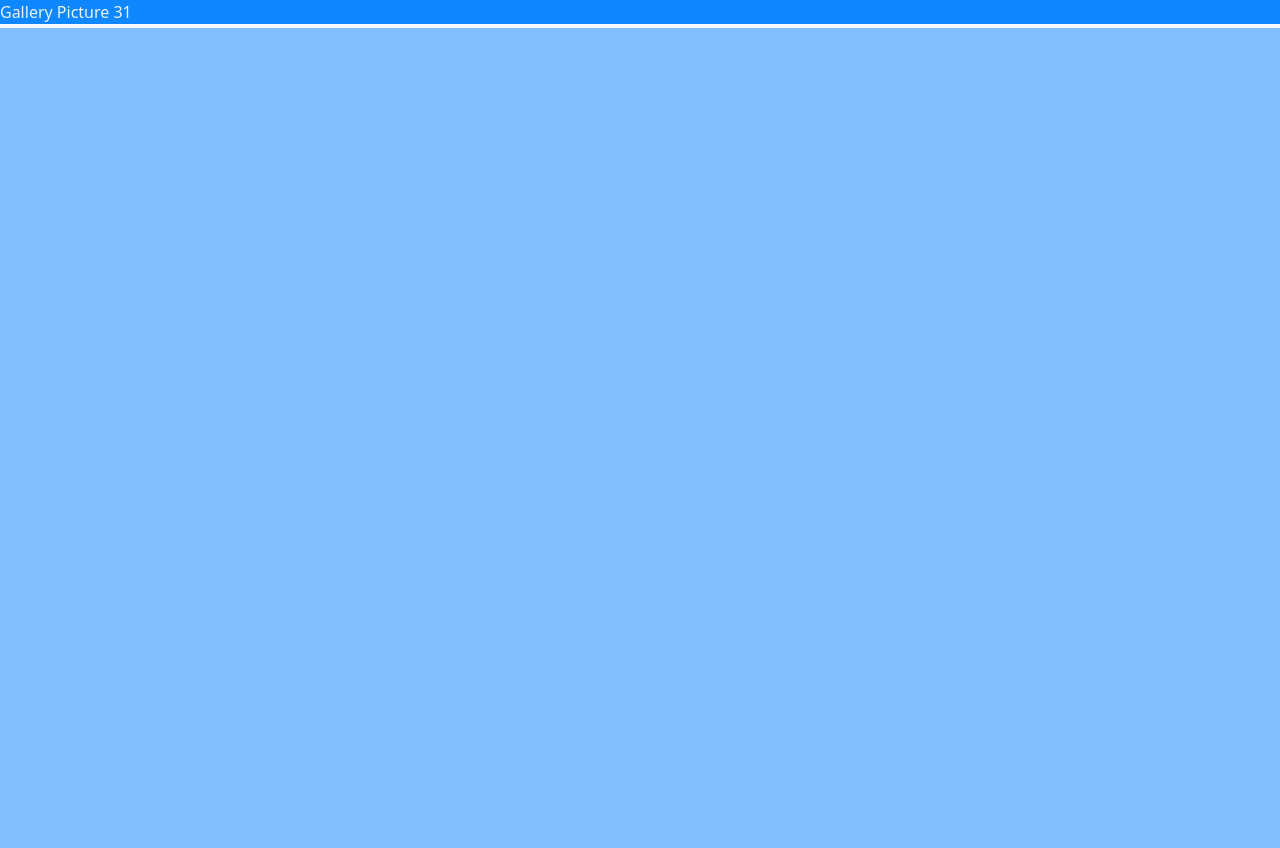
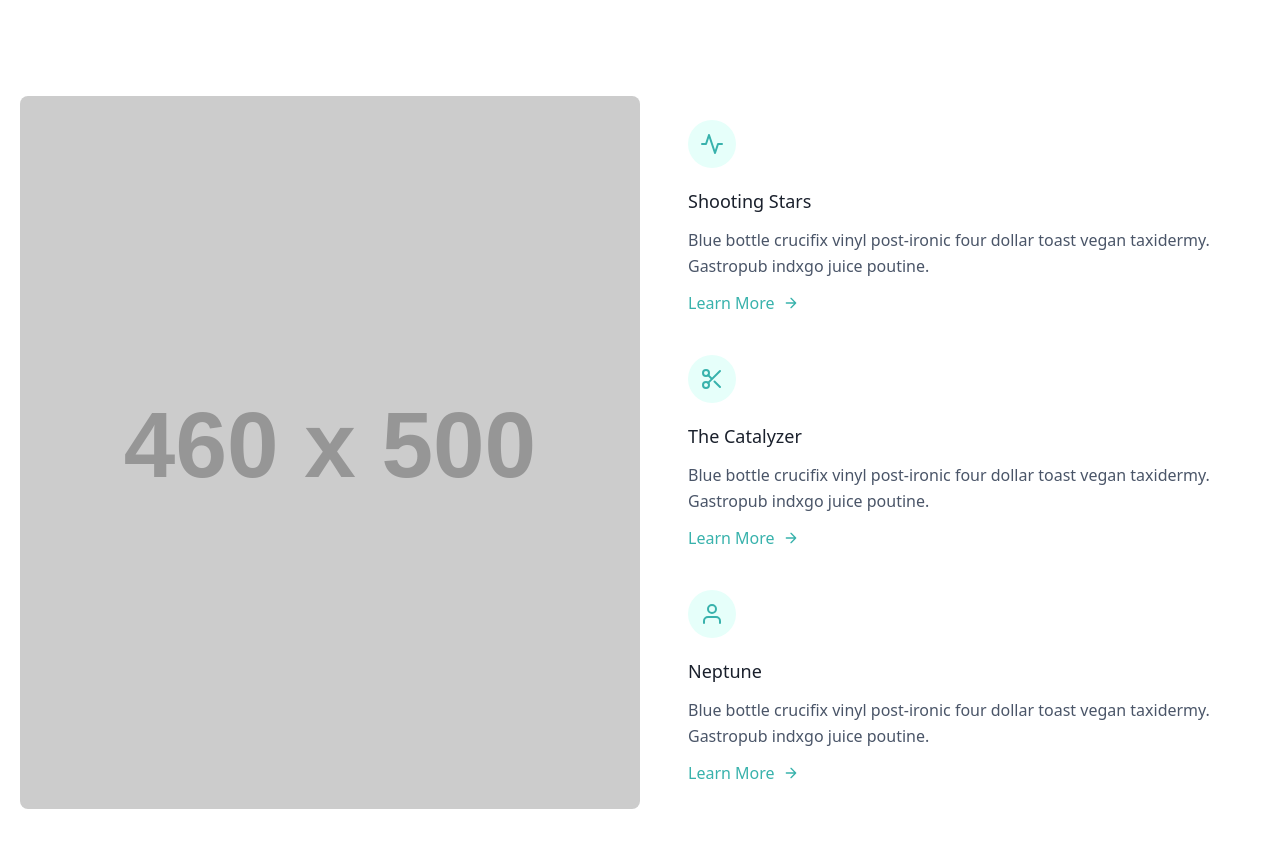
Before and after one commit to Hansum/AstroDay, a Next.js app in the folder astroday/: page /gallery in a window 1280 px wide. Shown: the top 848 px of the page. Before the commit the page ends 800 px from the top, so only its background shows below. Built offline with nearby package versions, Linux system fonts and the light colour scheme.

Commit message:
used tailblock for designing

```diff
--- a/astroday/pages/gallery.js
+++ b/astroday/pages/gallery.js
@@ -1,6 +1,7 @@
 import fetch from "node-fetch";
 import HomeComponent from "../components/HomeComponent";
 import { useSWR } from "swr";
+import search from "../public/searching.svg";
 
 function getDaysinMonth(month, year) {
   return new Date(year, month + 1, 0).getDate();
@@ -33,7 +34,140 @@ const Gallery = ({ days }) => {
   // console.log(getPicture());
   // const  {data, error} = useSWR(`./api/NasaAPI?date=`, fetcher);
 
-  return <div>Gallery Picture {days}</div>;
+  return (
+    <div>
+      <section class="text-gray-700 body-font">
+        <div class="container px-5 py-24 mx-auto flex flex-wrap">
+          <div class="lg:w-1/2 w-full mb-10 lg:mb-0 rounded-lg overflow-hidden">
+            <img
+              alt="feature"
+              class="object-cover object-center h-full w-full"
+              src="https://dummyimage.com/460x500"
+            />
+          </div>
+          <div class="flex flex-col flex-wrap lg:py-6 -mb-10 lg:w-1/2 lg:pl-12 lg:text-left text-center">
+            <div class="flex flex-col mb-10 lg:items-start items-center">
+              <div class="w-12 h-12 inline-flex items-center justify-center rounded-full bg-teal-100 text-teal-500 mb-5">
+                <svg
+                  fill="none"
+                  stroke="currentColor"
+                  stroke-linecap="round"
+                  stroke-linejoin="round"
+                  stroke-width="2"
+                  class="w-6 h-6"
+                  viewBox="0 0 24 24"
+                >
+                  <path d="M22 12h-4l-3 9L9 3l-3 9H2"></path>
+                </svg>
+              </div>
+              <div class="flex-grow">
+                <h2 class="text-gray-900 text-lg title-font font-medium mb-3">
+                  Shooting Stars
+                </h2>
+                <p class="leading-relaxed text-base">
+                  Blue bottle crucifix vinyl post-ironic four dollar toast vegan
+                  taxidermy. Gastropub indxgo juice poutine.
+                </p>
+                <a class="mt-3 text-teal-500 inline-flex items-center">
+                  Learn More
+                  <svg
+                    fill="none"
+                    stroke="currentColor"
+                    stroke-linecap="round"
+                    stroke-linejoin="round"
+                    stroke-width="2"
+                    class="w-4 h-4 ml-2"
+                    viewBox="0 0 24 24"
+                  >
+                    <path d="M5 12h14M12 5l7 7-7 7"></path>
+                  </svg>
+                </a>
+              </div>
+            </div>
+            <div class="flex flex-col mb-10 lg:items-start items-center">
+              <div class="w-12 h-12 inline-flex items-center justify-center rounded-full bg-teal-100 text-teal-500 mb-5">
+                <svg
+                  fill="none"
+                  stroke="currentColor"
+                  stroke-linecap="round"
+                  stroke-linejoin="round"
+                  stroke-width="2"
+                  class="w-6 h-6"
+                  viewBox="0 0 24 24"
+                >
+                  <circle cx="6" cy="6" r="3"></circle>
+                  <circle cx="6" cy="18" r="3"></circle>
+                  <path d="M20 4L8.12 15.88M14.47 14.48L20 20M8.12 8.12L12 12"></path>
+                </svg>
+              </div>
+              <div class="flex-grow">
+                <h2 class="text-gray-900 text-lg title-font font-medium mb-3">
+                  The Catalyzer
+                </h2>
+                <p class="leading-relaxed text-base">
+                  Blue bottle crucifix vinyl post-ironic four dollar toast vegan
+                  taxidermy. Gastropub indxgo juice poutine.
+                </p>
+                <a class="mt-3 text-teal-500 inline-flex items-center">
+                  Learn More
+                  <svg
+                    fill="none"
+                    stroke="currentColor"
+                    stroke-linecap="round"
+                    stroke-linejoin="round"
+                    stroke-width="2"
+                    class="w-4 h-4 ml-2"
+                    viewBox="0 0 24 24"
+                  >
+                    <path d="M5 12h14M12 5l7 7-7 7"></path>
+                  </svg>
+                </a>
+              </div>
+            </div>
+            <div class="flex flex-col mb-10 lg:items-start items-center">
+              <div class="w-12 h-12 inline-flex items-center justify-center rounded-full bg-teal-100 text-teal-500 mb-5">
+                <svg
+                  fill="none"
+                  stroke="currentColor"
+                  stroke-linecap="round"
+                  stroke-linejoin="round"
+                  stroke-width="2"
+                  class="w-6 h-6"
+                  viewBox="0 0 24 24"
+                >
+                  <path d="M20 21v-2a4 4 0 00-4-4H8a4 4 0 00-4 4v2"></path>
+                  <circle cx="12" cy="7" r="4"></circle>
+                </svg>
+              </div>
+              <div class="flex-grow">
+                <h2 class="text-gray-900 text-lg title-font font-medium mb-3">
+                  Neptune
+                </h2>
+                <p class="leading-relaxed text-base">
+                  Blue bottle crucifix vinyl post-ironic four dollar toast vegan
+                  taxidermy. Gastropub indxgo juice poutine.
+                </p>
+                <a class="mt-3 text-teal-500 inline-flex items-center">
+                  Learn More
+                  <svg
+                    fill="none"
+                    stroke="currentColor"
+                    stroke-linecap="round"
+                    stroke-linejoin="round"
+                    stroke-width="2"
+                    class="w-4 h-4 ml-2"
+                    viewBox="0 0 24 24"
+                  >
+                    <path d="M5 12h14M12 5l7 7-7 7"></path>
+                  </svg>
+                </a>
+              </div>
+            </div>
+          </div>
+        </div>
+      </section>
+    </div>
+  );
 };
 
 export async function getStaticProps() {
--- a/astroday/pages/index.js
+++ b/astroday/pages/index.js
@@ -6,6 +6,7 @@ import Link from "next/link";
 import PictureinfoComponent from "../components/PictureinfoComponent";
 import useSWR, { mutate } from "swr";
 import HomeComponent from "../components/HomeComponent";
+import search from "../public/searching.svg";
 
 let getDateToday = () => {
   return new Date().toISOString().slice(0, 10);
@@ -46,9 +47,18 @@ const PictureOftheDay = () => {
   );
 
   if (error) console.log("error loading data");
-  if (!data) return <div>Fetching Picture</div>;
+  if (!data) {
+    return (
+      <div className="flex h-screen">
+        <div className="m-auto">
+          <img className="mh-64 w-64" src={search} alt="searching photo"></img>
+          <h1 className="text-center">Fetching Picture</h1>
+        </div>
+      </div>
+    );
+  }
   console.log("Data:", DateToday);
-
+  console.log("photographer", data.copyright);
   return (
     <HomeComponent>
       <div className="flex justify-center">
@@ -66,20 +76,96 @@ const PictureOftheDay = () => {
           />
         </div>
       </div>
-      <h1 className="text-3xl text-center mt-20">PICTURE OF THE DAY</h1>
+      {DateToday === data.date ? (
+        <h1 className="text-3xl text-center mt-20">PICTURE OF THE DAY</h1>
+      ) : (
+        <h1 className="text-3xl text-center mt-20">Picture of {data.date}</h1>
+      )}
       {data.url ? (
         <div>
-          <img
-            src={data.url}
-            alt="picture of the day"
-            className="block m-auto"
-          ></img>
-          <PictureinfoComponent
-            title={data.title}
-            date={data.date}
-            photographer={data.copyright}
-            description={data.explanation}
-          ></PictureinfoComponent>
+          <section className="text-gray-700 body-font">
+            <div className="container px-5 py-24 mx-auto flex flex-wrap">
+              <div className="lg:w-1/2 w-full mb-10 lg:mb-0 rounded-lg overflow-hidden">
+                <img
+                  alt="feature"
+                  className="object-cover object-center h-full w-full"
+                  src={data.url}
+                />
+              </div>
+              <div className="flex flex-col flex-wrap lg:py-6 -mb-10 lg:w-1/2 lg:pl-12 lg:text-left text-center">
+                <div className="flex flex-col mb-10 lg:items-start items-center">
+                  <div className="w-12 h-12 inline-flex items-center justify-center rounded-full bg-teal-100 text-teal-500 mb-5">
+                    <svg
+                      fill="none"
+                      stroke="currentColor"
+                      strokeLinecap="round"
+                      strokeLinejoin="round"
+                      strokeWidth="2"
+                      className="w-6 h-6"
+                      viewBox="0 0 24 24"
+                    >
+                      <circle cx="6" cy="6" r="3"></circle>
+                      <circle cx="6" cy="18" r="3"></circle>
+                      <path d="M20 4L8.12 15.88M14.47 14.48L20 20M8.12 8.12L12 12"></path>
+                    </svg>
+                  </div>
+                  <div className="flex-grow">
+                    <h2 className="text-gray-900 text-lg title-font font-bold mb-3">
+                      Title
+                    </h2>
+                    <p className="leading-relaxed text-base">{data.title}</p>
+                  </div>
+                </div>
+                <div className="flex flex-col mb-10 lg:items-start items-center">
+                  <div className="w-12 h-12 inline-flex items-center justify-center rounded-full bg-teal-100 text-teal-500 mb-5">
+                    <svg
+                      fill="none"
+                      stroke="currentColor"
+                      strokeLinecap="round"
+                      strokeLinejoin="round"
+                      strokeWidth="2"
+                      className="w-6 h-6"
+                      viewBox="0 0 24 24"
+                    >
+                      <path d="M20 21v-2a4 4 0 00-4-4H8a4 4 0 00-4 4v2"></path>
+                      <circle cx="12" cy="7" r="4"></circle>
+                    </svg>
+                  </div>
+                  <div className="flex-grow">
+                    <h2 className="text-gray-900 text-lg title-font font-bold mb-3">
+                      Photographer
+                    </h2>
+                    <p className="leading-relaxed text-base">
+                      {data.copyright ? data.copyright : "N / A"}
+                    </p>
+                  </div>
+                </div>
+                <div className="flex flex-col mb-10 lg:items-start items-center">
+                  <div className="w-12 h-12 inline-flex items-center justify-center rounded-full bg-teal-100 text-teal-500 mb-5">
+                    <svg
+                      fill="none"
+                      stroke="currentColor"
+                      strokeLinecap="round"
+                      strokeLinejoin="round"
+                      strokeWidth="2"
+                      className="w-6 h-6"
+                      viewBox="0 0 24 24"
+                    >
+                      <path d="M22 12h-4l-3 9L9 3l-3 9H2"></path>
+                    </svg>
+                  </div>
+                  <div className="flex-grow">
+                    <h2 className="text-gray-900 text-lg title-font font-bold mb-3">
+                      Description
+                    </h2>
+                    <p className="leading-relaxed text-base">
+                      {data.explanation}
+                    </p>
+                  </div>
+                </div>
+              </div>
+            </div>
+          </section>
         </div>
       ) : (
         "no image found"
--- a/astroday/styles/index.css
+++ b/astroday/styles/index.css
@@ -13,11 +13,11 @@
   font-weight: 500;
   src: url("https://fonts.googleapis.com/css2?family=Poppins:wght@500&display=swap");
 } */
-* {
+/* * {
   color: hsla(210, 100%, 100%, 0.9) !important;
   background: hsla(210, 100%, 50%, 0.5) !important;
   outline: solid 0.25rem hsla(210, 100%, 100%, 0.5) !important;
-}
+} */
 
 h1 {
   @apply font-poppins font-semibold text-2xl;
--- a/astroday/tailwind.config.js
+++ b/astroday/tailwind.config.js
@@ -5,6 +5,15 @@ module.exports = {
     fontFamily: {
       poppins: ["Poppins"],
     },
+    inset: {
+      "1/2": "50%",
+    },
+    top: {
+      "1/2": "50%",
+    },
+    left: {
+      "1/2": "50%",
+    },
   },
   variants: {},
   plugins: [],
```
Also changed, not shown: astroday/public/not-found.svg (added), astroday/public/searching.svg (added).
